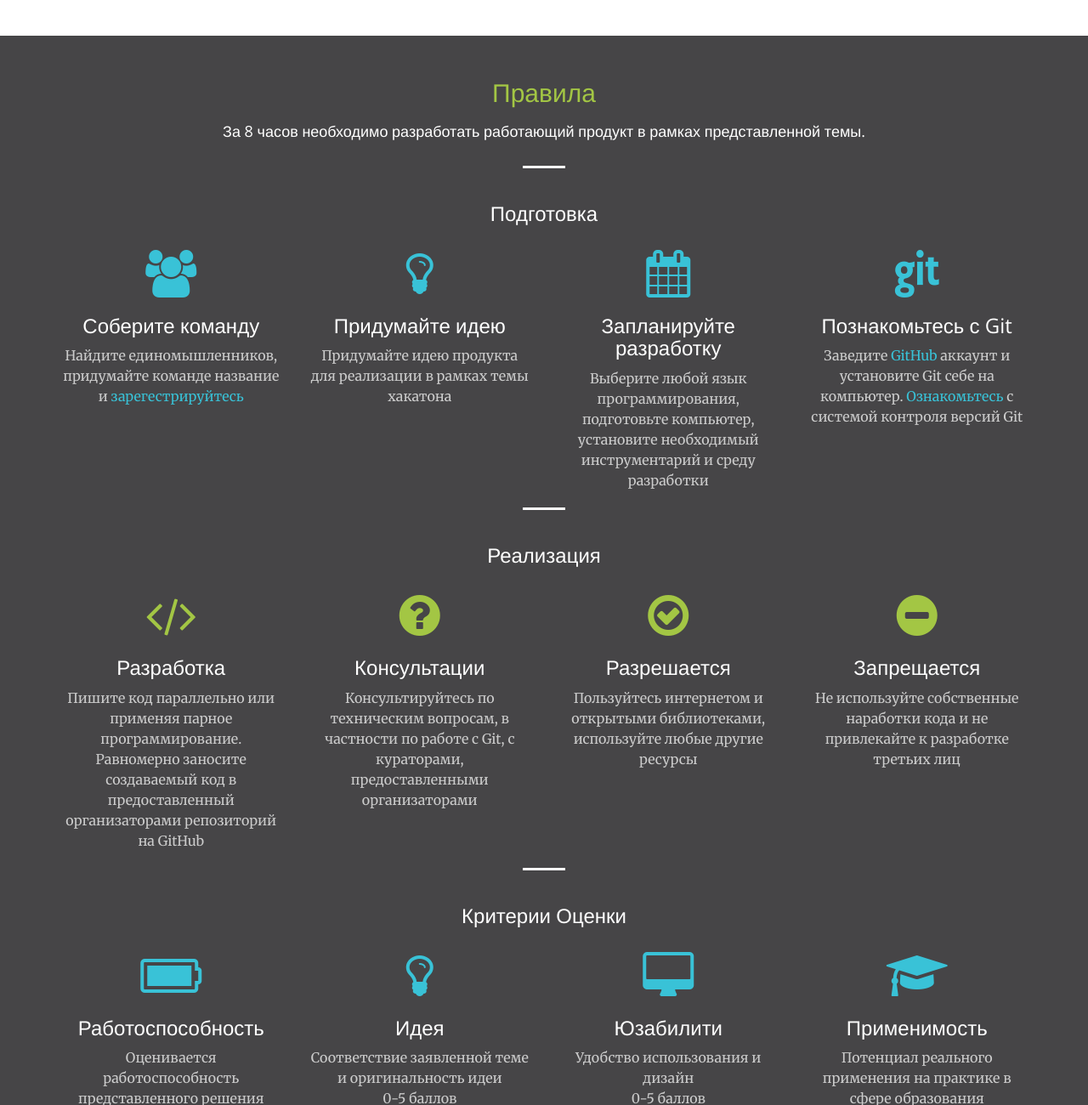
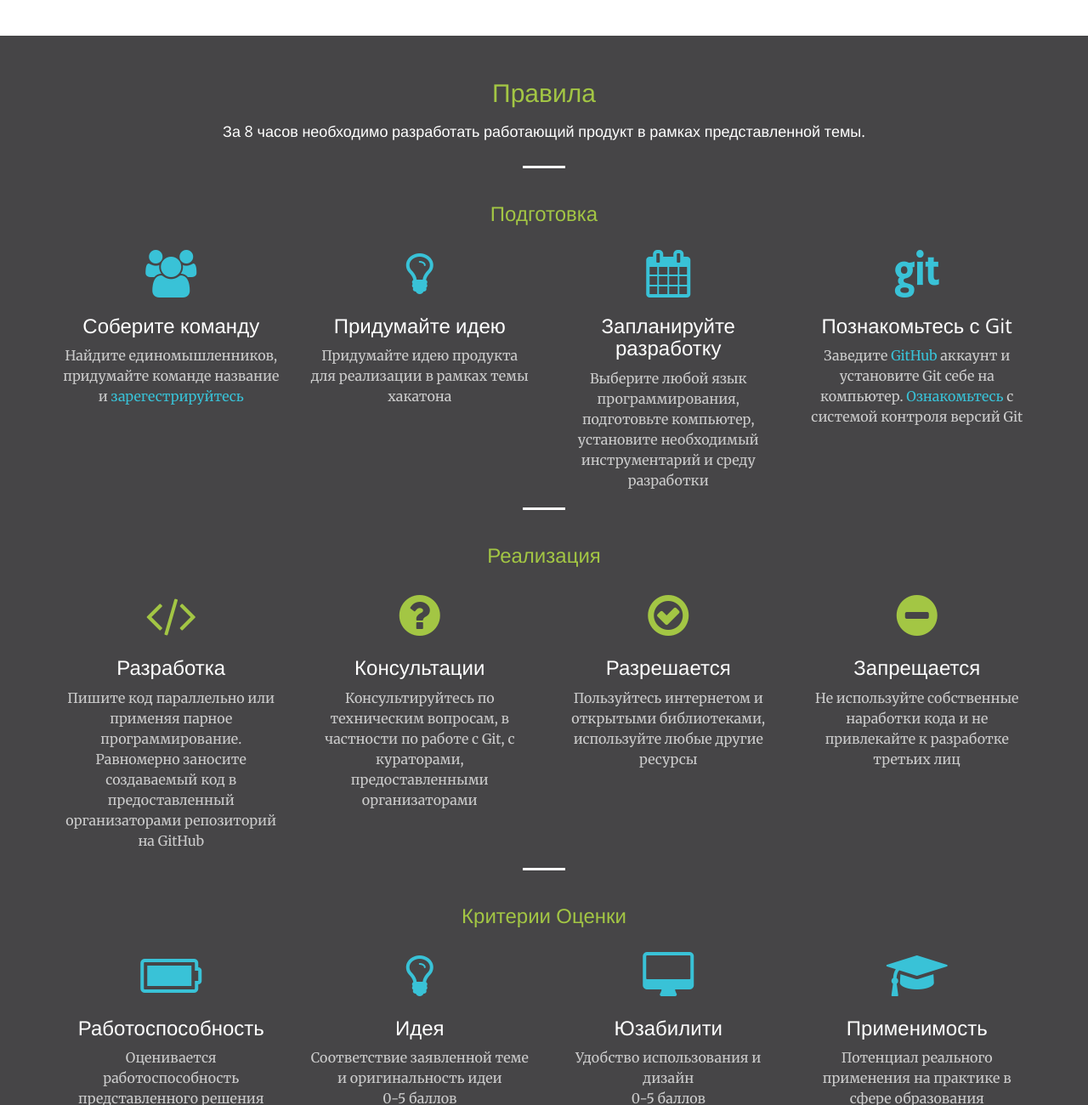
Before and after one commit to code4edu/code4edu.github.io, a plain HTML site: page index.html in a window 1280 px wide. Shown: the part 2119-3419 px from the top of the page at 85% size. Drawn offline with nearby package versions, Linux system fonts and the light colour scheme.

Commit message:
Updated headers

```diff
--- a/index.html
+++ b/index.html
@@ -222,7 +222,7 @@
          <h4>За 8 часов необходимо разработать работающий продукт в рамках представленной темы.</h4>
      </div>
      <hr class="light">
-     <div class="row text-center">
+     <div class="row text-center heading-two">
          <h3>Подготовка</h3>
      </div>
      <div class="row">
@@ -258,7 +258,7 @@
         </div>
     </div>
     <hr class="light">
-    <div class="row text-center">
+    <div class="row text-center heading-two">
      <h3>Реализация</h3>
  </div>
  <div class="row">
@@ -295,7 +295,7 @@
 </div>
 
 <hr class="light">
-<div class="row text-center">
+<div class="row text-center heading-two">
  <h3>Критерии Оценки</h3>
 </div>
 <div class="row">
```
